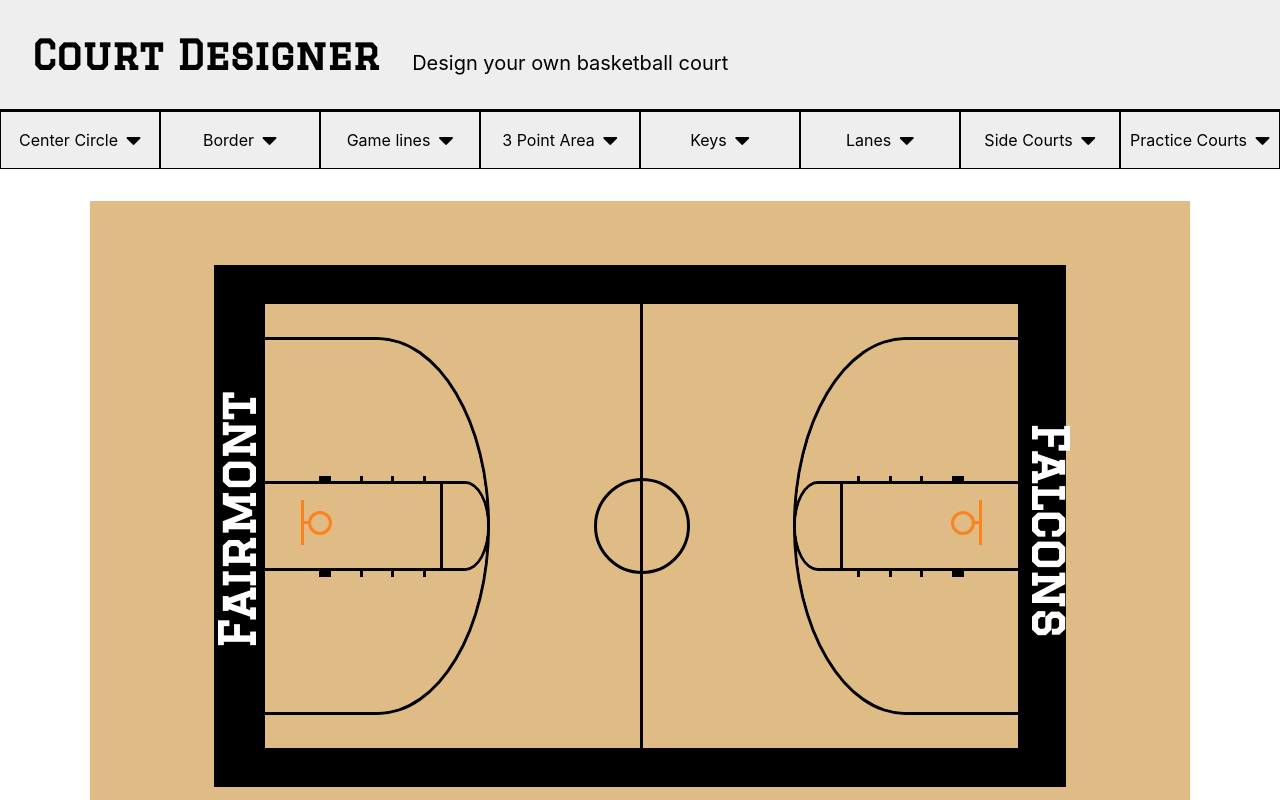
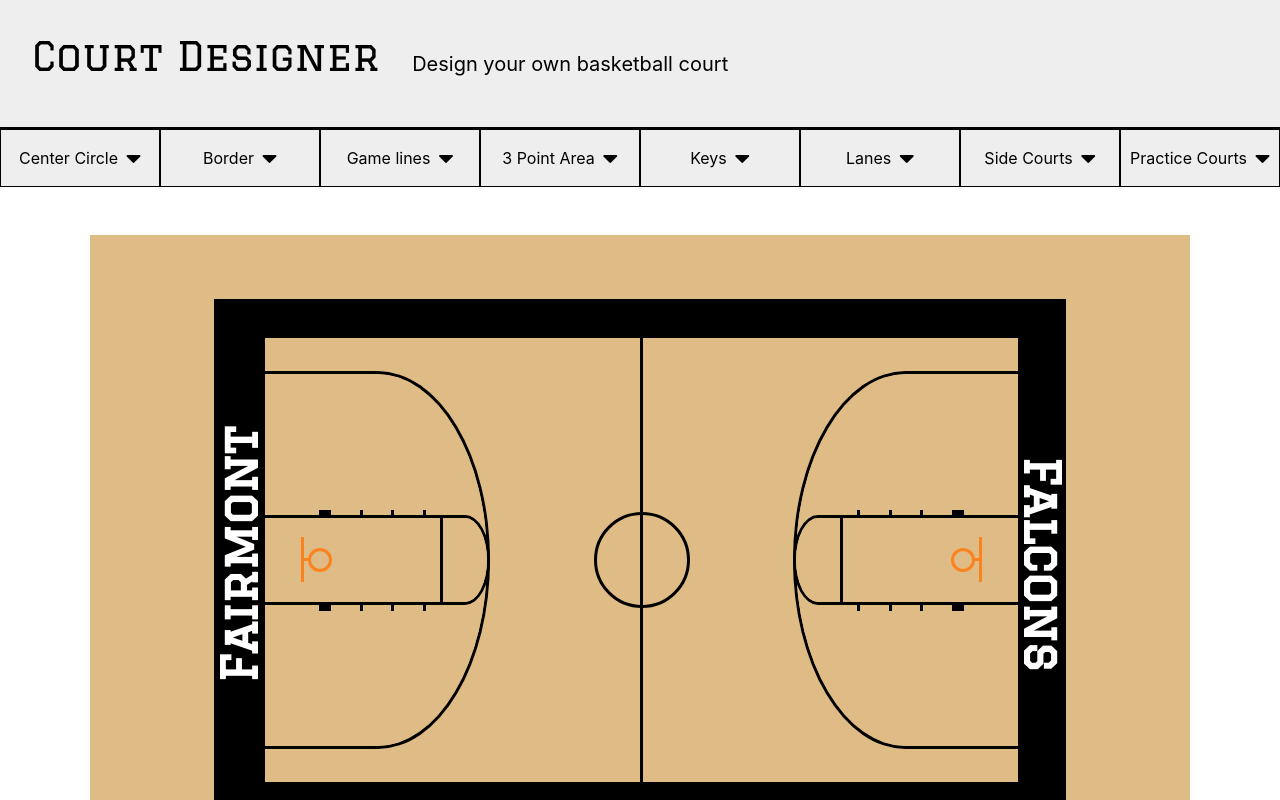
Before and after one commit to jbratcher/court-designer, a React (Create React App) app: page / in a window 1280 px wide. Shown: the top 800 px of the page. Built offline with nearby package versions, Linux system fonts and the light colour scheme.

Commit message:
feat: added bootstrap for styling, refactor, reset lane markings, goal, and border lettering positions

```diff
--- a/public/index.html
+++ b/public/index.html
@@ -24,6 +24,7 @@
     -->
     <title>Court Designer</title>
     <!-- Google fonts -->
+    <link rel="stylesheet" href="https://stackpath.bootstrapcdn.com/bootstrap/4.1.3/css/bootstrap.min.css" integrity="sha384-MCw98/SFnGE8fJT3GXwEOngsV7Zt27NXFoaoApmYm81iuXoPkFOJwJ8ERdknLPMO" crossorigin="anonymous">
     <link href="https://fonts.googleapis.com/css?family=Graduate" rel="stylesheet">
     <link rel="stylesheet" href="https://use.fontawesome.com/releases/v5.7.2/css/all.css" integrity="sha384-fnmOCqbTlWIlj8LyTjo7mOUStjsKC4pOpQbqyi7RrhN7udi9RwhKkMHpvLbHG9Sr" crossorigin="anonymous">
 
--- a/src/styles/App.scss
+++ b/src/styles/App.scss
@@ -69,6 +69,8 @@
   justify-content: space-around;
   margin-bottom: 1rem;
   position: relative;
+  width: 100%;
+  max-width: 100vw;
 
     li {
       background: #eee;
@@ -156,7 +158,7 @@
 
 .leftEndBorderLettering {
   position: absolute;
-  left: -54px;
+  left: -60px;
   top: 0;
   bottom: 10px;
   z-index: 11;
@@ -301,11 +303,13 @@
     }
 
     .leftLaneBottomMarkings {
-      top: 4.8rem;
+      top: 3.8rem;
     }
 
     .leftGoalContainer {
       display: flex;
+      position: relative;
+      bottom: 1.8rem;
 
       .leftGoalBackboard {
         background: #FA8320;
@@ -522,13 +526,14 @@
     }
 
     .rightLaneBottomMarkings {
-      top: 4.8rem;
+      top: 3.8rem;
     }
 
     .rightGoalContainer {
       display: flex;
       justify-content: flex-end;
       position: relative;
+      bottom: 1.8rem;
 
       .rightGoalBackboard {
         background: #FA8320;
```
